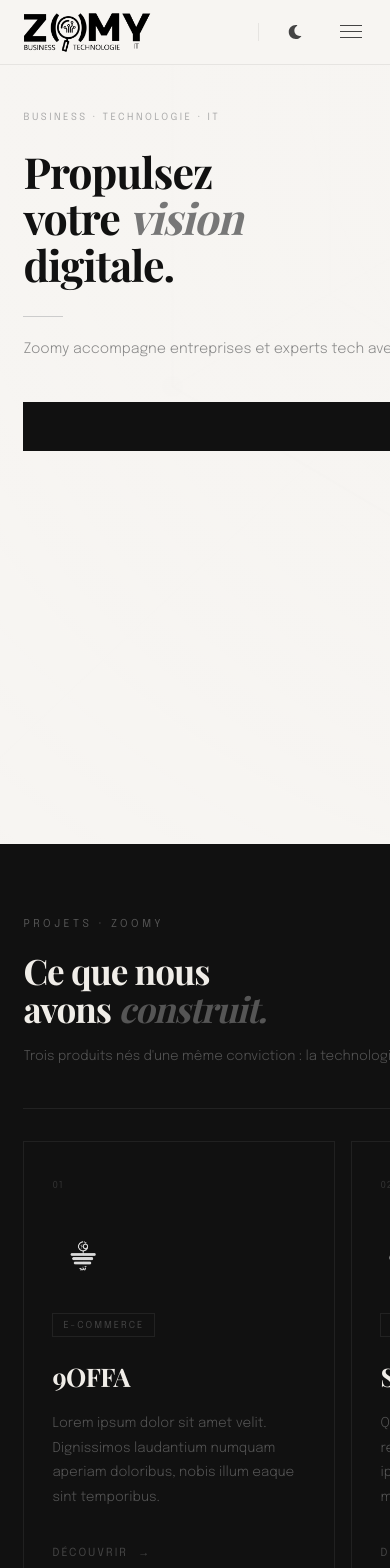
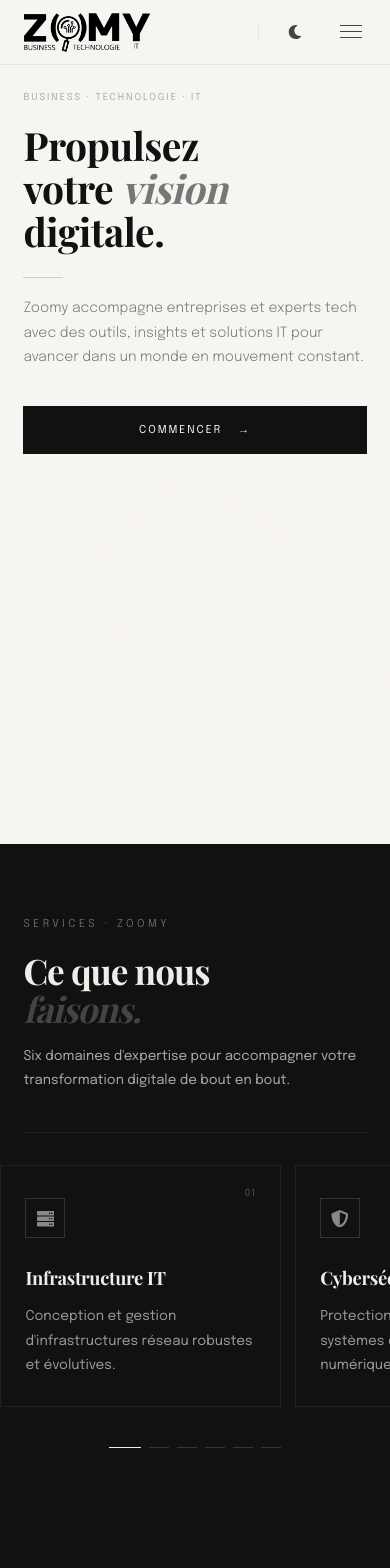
Before and after one commit to omarkortas/zoomy, a React (Vite) app: page / in a window 390 px wide. Shown: the top 1568 px of the page. Built offline with nearby package versions, Linux system fonts and the light colour scheme; a web font is replaced by a local one.

Commit message:
responsive

```diff
--- a/src/components/Vitrine/Vitrine.jsx
+++ b/src/components/Vitrine/Vitrine.jsx
@@ -1,31 +1,31 @@
-import React from 'react'
+import React from 'react';
 import Navbar from './navbar';
 import Home from './home';
-import Footerr from './footer';
+import Footer from './footer';
 import Projects from './projects';
 import TeamZoomy from './team_zoomy';
 import Internship from './internship';
-import Footer from './footer';
 import Services from './services';
+import Contact from './contact';
 import "./vitrine.css";
-import Contact from './contact';
 
 export const Vitrine = () => {
   return (
     <div className='vitrine_container'>
-        <Navbar></Navbar>
-        <div>
-       <section id="home"><Home></Home></section>
+      <Navbar />
 
-        <section  id="projects"><Projects></Projects></section>
-        <section id='team'><TeamZoomy></TeamZoomy></section>
-                      <section id="services"><Services></Services></section>
+      <main>
+        <section id="home"><Home /></section>
+        <section id="services"><Services /></section>
+        <section id="projects"><Projects /></section>
+        <section id="team"><TeamZoomy /></section>
+        <section id="internship"><Internship /></section>
+        <section id="contact"><Contact /></section>
+      </main>
 
-        <section id='internship'><Internship></Internship></section>
-                <section id='contact'><Contact></Contact></section>
+      <Footer />
+    </div>
+  );
+};
 
-        </div>
-        <Footer></Footer>
- </div>
-)
-}
+export default Vitrine;
--- a/src/components/Vitrine/home.jsx
+++ b/src/components/Vitrine/home.jsx
@@ -9,36 +9,10 @@
     </radialGradient>
   </defs>
   <rect width="800" height="700" fill="url(#glow)"/>
-  <polygon points="400,60 620,190 620,450 400,580 180,450 180,190"
-    fill="none" stroke="#999" stroke-width="1" opacity="0.2"/>
-  <polygon points="400,130 560,225 560,415 400,510 240,415 240,225"
-    fill="none" stroke="#aaa" stroke-width="0.8" opacity="0.15"/>
-  <polygon points="400,200 500,257 500,375 400,432 300,375 300,257"
-    fill="none" stroke="#bbb" stroke-width="0.6" opacity="0.12"/>
-  <line x1="400" y1="60" x2="400" y2="580" stroke="#888" stroke-width="0.7" opacity="0.12"/>
-  <line x1="180" y1="190" x2="620" y2="450" stroke="#888" stroke-width="0.7" opacity="0.1"/>
-  <line x1="620" y1="190" x2="180" y2="450" stroke="#888" stroke-width="0.7" opacity="0.1"/>
-  <line x1="400" y1="320" x2="0"   y2="0"   stroke="#777" stroke-width="0.5" opacity="0.07"/>
-  <line x1="400" y1="320" x2="800" y2="0"   stroke="#777" stroke-width="0.5" opacity="0.07"/>
-  <line x1="400" y1="320" x2="800" y2="700" stroke="#777" stroke-width="0.5" opacity="0.07"/>
-  <line x1="400" y1="320" x2="0"   y2="700" stroke="#777" stroke-width="0.5" opacity="0.07"/>
-  <circle cx="400" cy="320" r="100" fill="none" stroke="#999" stroke-width="0.6" opacity="0.1"/>
-  <circle cx="400" cy="320" r="170" fill="none" stroke="#999" stroke-width="0.6" opacity="0.08"/>
-  <circle cx="400" cy="320" r="240" fill="none" stroke="#999" stroke-width="0.5" opacity="0.06"/>
-  <circle cx="400" cy="320" r="320" fill="none" stroke="#999" stroke-width="0.5" opacity="0.04"/>
-  <circle cx="400" cy="60"  r="4" fill="#aaa" opacity="0.2"/>
-  <circle cx="620" cy="190" r="4" fill="#aaa" opacity="0.2"/>
-  <circle cx="620" cy="450" r="4" fill="#aaa" opacity="0.2"/>
-  <circle cx="400" cy="580" r="4" fill="#aaa" opacity="0.2"/>
-  <circle cx="180" cy="450" r="4" fill="#aaa" opacity="0.2"/>
-  <circle cx="180" cy="190" r="4" fill="#aaa" opacity="0.2"/>
+  <polygon points="400,60 620,190 620,450 400,580 180,450 180,190" fill="none" stroke="#999" stroke-width="1" opacity="0.2"/>
+  <polygon points="400,130 560,225 560,415 400,510 240,415 240,225" fill="none" stroke="#aaa" stroke-width="0.8" opacity="0.15"/>
+  <polygon points="400,200 500,257 500,375 400,432 300,375 300,257" fill="none" stroke="#bbb" stroke-width="0.6" opacity="0.12"/>
   <circle cx="400" cy="320" r="6" fill="#999" opacity="0.25"/>
-  <rect x="370" y="290" width="60" height="60"
-    fill="none" stroke="#888" stroke-width="0.8" opacity="0.12"
-    transform="rotate(15 400 320)"/>
-  <rect x="355" y="275" width="90" height="90"
-    fill="none" stroke="#888" stroke-width="0.6" opacity="0.08"
-    transform="rotate(30 400 320)"/>
 </svg>
 `;
 
@@ -52,11 +26,9 @@
       <style>{`
         @import url('https://fonts.googleapis.com/css2?family=Playfair+Display:ital,wght@0,700;1,400&family=Epilogue:wght@300;400;500&display=swap');
 
-        *, *::before, *::after { box-sizing: border-box; margin: 0; padding: 0; }
-        html, body { width: 100%; height: 100%; }
-
         .hero {
           min-height: 100vh;
+          width: 100%;
           background: #f7f5f2;
           display: flex;
           flex-direction: column;
@@ -64,9 +36,9 @@
           padding: 100px 10vw 60px;
           position: relative;
           overflow: hidden;
+          box-sizing: border-box;
         }
 
-        /* SVG geometric background */
         .hero-bg {
           position: absolute;
           inset: 0;
@@ -77,7 +49,6 @@
           background-repeat: no-repeat;
         }
 
-        /* Gradient mask */
         .hero-mask {
           position: absolute;
           inset: 0;
@@ -91,7 +62,6 @@
           );
         }
 
-        /* Left accent line */
         .hero::after {
           content: '';
           position: absolute;
@@ -103,12 +73,13 @@
           z-index: 2;
         }
 
-        /* Content */
         .hero-content {
           position: relative;
           z-index: 3;
           display: flex;
           flex-direction: column;
+          width: 100%;
+          max-width: 600px;
         }
 
         .hero-label {
@@ -155,6 +126,8 @@
           line-height: 1.85;
           margin-bottom: 52px;
           animation: fadeUp 0.5s 0.3s ease both;
+          word-wrap: break-word;
+          overflow-wrap: break-word;
         }
 
         .hero-cta {
@@ -175,6 +148,7 @@
           transition: background 0.2s;
           animation: fadeUp 0.5s 0.4s ease both;
           white-space: nowrap;
+          max-width: 100%;
         }
         .hero-cta:hover { background: #2a2a2a; }
         .hero-cta:hover .cta-arrow { transform: translateX(5px); }
@@ -189,13 +163,9 @@
           to   { width: 40px; opacity: 1; }
         }
 
-        /* =====================
-           TABLET (max 900px)
-        ===================== */
+        /* ── Tablet ── */
         @media (max-width: 900px) {
-          .hero {
-            padding: 100px 8vw 60px;
-          }
+          .hero { padding: 100px 8vw 60px; }
           .hero-bg {
             background-size: 80%;
             background-position: 100% 60%;
@@ -212,77 +182,74 @@
           }
         }
 
-        /* =====================
-           MOBILE (max 600px)
-        ===================== */
+        /* ── Mobile ── */
         @media (max-width: 600px) {
           .hero {
-            padding: 110px 6vw 60px;
+            padding: 90px 6vw 52px;
             justify-content: flex-start;
+            min-height: 100svh;
           }
 
-          /* SVG en fond centré, très atténué */
           .hero-bg {
-            background-size: 140%;
-            background-position: 50% 80%;
-            opacity: 0.35;
+            background-size: 130%;
+            background-position: 50% 90%;
+            opacity: 0.3;
           }
 
-          /* Masque full opaque pour lisibilité */
+          /* Masque vertical pour lisibilité */
           .hero-mask {
             background: linear-gradient(
               to bottom,
-              rgba(247,245,242,0.92) 0%,
-              rgba(247,245,242,0.75) 100%
+              rgba(247,245,242,0.95) 0%,
+              rgba(247,245,242,0.8) 100%
             );
           }
 
-          /* Ligne décorative cachée */
           .hero::after { display: none; }
 
+          .hero-content {
+            max-width: 100%;
+          }
+
           .hero-label {
-            font-size: 0.62rem;
-            letter-spacing: 2.5px;
-            margin-bottom: 24px;
+            font-size: 0.6rem;
+            letter-spacing: 2px;
+            margin-bottom: 20px;
           }
 
           .hero-title {
-            font-size: clamp(2.6rem, 11vw, 3.4rem);
-            letter-spacing: -1px;
-            margin-bottom: 28px;
-            line-height: 1.08;
+            font-size: clamp(2.4rem, 10vw, 3.2rem);
+            letter-spacing: -0.5px;
+            margin-bottom: 24px;
+            line-height: 1.1;
           }
 
-          .hero-line {
-            margin-bottom: 20px;
+          .hero-line { margin-bottom: 18px; }
+
+          .hero-desc {
+            font-size: 0.88rem;
+            max-width: 100%;          /* ← fix texte coupé */
+            line-height: 1.75;
+            margin-bottom: 36px;
+            color: #777;
           }
 
-          .hero-desc {
-            font-size: 0.9rem;
-            max-width: 100%;
-            margin-bottom: 40px;
-            line-height: 1.75;
-          }
-
-          /* Bouton pleine largeur sur mobile */
+          /* Bouton pleine largeur */
           .hero-cta {
             align-self: stretch;
             justify-content: center;
-            padding: 16px 24px;
-            font-size: 0.7rem;
+            padding: 16px 20px;
+            font-size: 0.68rem;
+            letter-spacing: 2px;
+            white-space: normal;    /* ← fix bouton qui déborde */
+            text-align: center;
           }
         }
 
-        /* =====================
-           TRÈS PETIT (max 360px)
-        ===================== */
+        /* ── Très petit ── */
         @media (max-width: 360px) {
-          .hero {
-            padding: 100px 5vw 48px;
-          }
-          .hero-title {
-            font-size: 2.3rem;
-          }
+          .hero { padding: 88px 5vw 44px; }
+          .hero-title { font-size: 2.2rem; }
         }
       `}</style>
 
--- a/src/components/Vitrine/vitrine.css
+++ b/src/components/Vitrine/vitrine.css
@@ -0,0 +1,27 @@
+*, *::before, *::after {
+  box-sizing: border-box;
+}
+
+html, body {
+  margin: 0;
+  padding: 0;
+  width: 100%;
+  overflow-x: hidden;
+}
+
+.vitrine_container {
+  width: 100%;
+  min-height: 100vh;
+  overflow-x: hidden;
+  display: flex;
+  flex-direction: column;
+}
+
+main {
+  flex: 1;
+  width: 100%;
+}
+
+section {
+  width: 100%;
+}
--- a/src/index.css
+++ b/src/index.css
@@ -10,6 +10,9 @@
   scroll-behavior: smooth;
   width: 100%;
   height: 100%;
+  /* ← fix zoom iOS */
+  -webkit-text-size-adjust: 100%;
+  text-size-adjust: 100%;
 }
 
 body {
@@ -17,6 +20,7 @@
   padding: 0;
   min-height: 100vh;
   width: 100%;
+  max-width: 100vw;        /* ← empêche le débordement */
   font-family: sans-serif;
   background: #f7f5f2;
   overflow-x: hidden;
@@ -24,15 +28,25 @@
 
 #root {
   width: 100%;
+  max-width: 100vw;        /* ← idem */
   min-height: 100vh;
   display: flex;
   flex-direction: column;
+  overflow-x: hidden;
 }
 
 .vitrine_container {
   width: 100%;
+  max-width: 100vw;        /* ← idem */
   min-height: 100vh;
   overflow-x: hidden;
   display: flex;
   flex-direction: column;
 }
+
+/* ── Images responsive par défaut ── */
+img, svg, video {
+  max-width: 100%;
+  height: auto;
+  display: block;
+}
```
